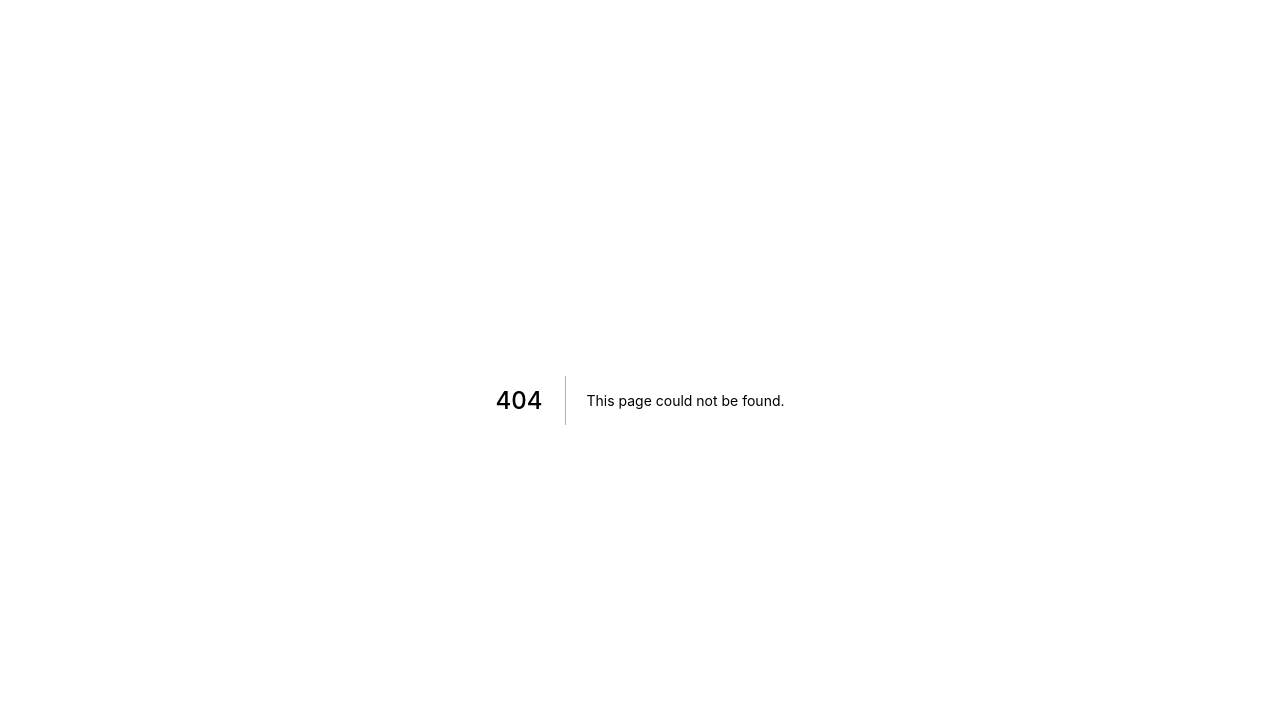
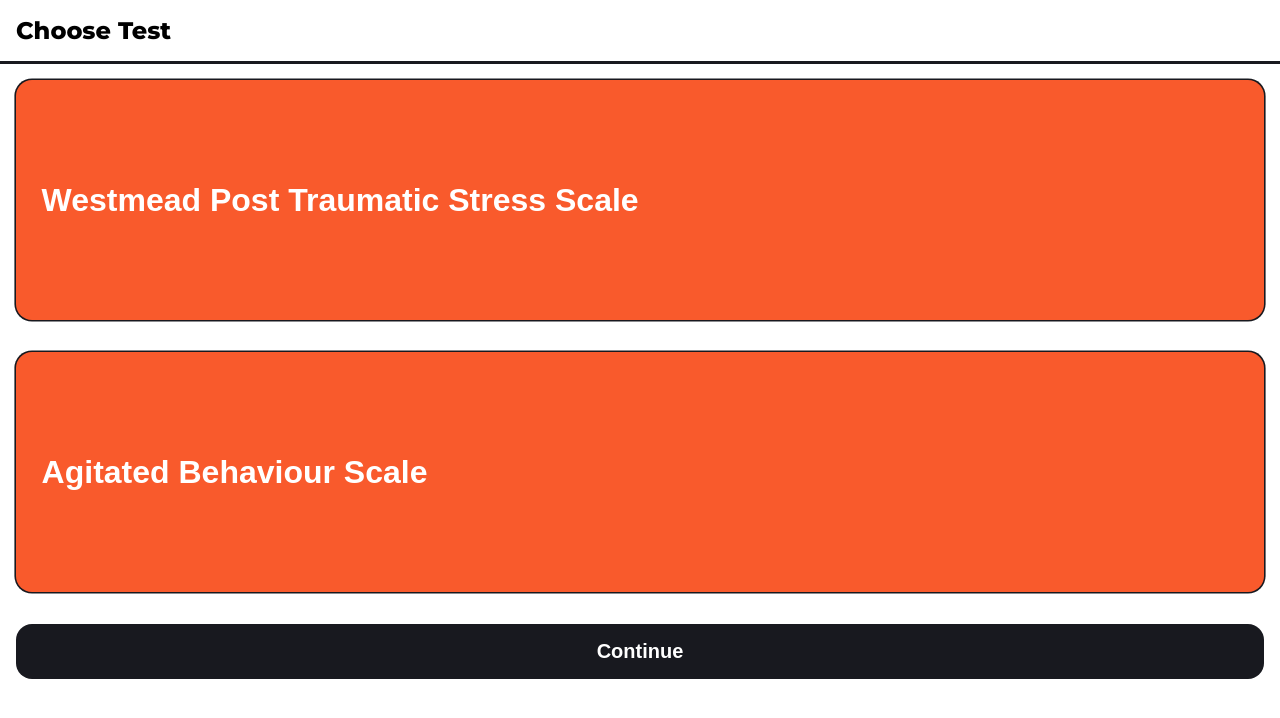
Before and after one commit to scottwillmoore/fit3161, a Next.js app: page /testSelection in a window 1280 px wide. Before the commit this address had no page. Shown: the top 718 px of the page. Built offline with nearby package versions, Linux system fonts and the light colour scheme.

Commit message:
Test Selection Page initial rough commit

```diff
--- /dev/null
+++ b/src/pages/testSelection.jsx
@@ -0,0 +1,26 @@
+import Layout from "components/layout";
+
+export default function TestSelection() {
+    return (
+        <Layout title="Index">
+            <div className="containerwhite">
+                <div className="title">
+                    <h1>Choose Test</h1>
+                </div>
+
+                <div className="bigButton">
+                    <button>Westmead Post Traumatic Stress Scale</button>
+                </div>
+
+                <div className="bigButton">
+                    <button>Agitated Behaviour Scale</button>
+                </div>
+
+                <form className="form">
+                    <button type="submit">Continue</button>
+                </form>
+
+            </div>
+        </Layout>
+    );
+}
--- a/src/styles/index.css
+++ b/src/styles/index.css
@@ -8,6 +8,9 @@
 
     --blue: #00c6ae;
     --pink: #ff89bb;
+
+    --orange: #F95A2C;
+    --yellow: #FFBD12;
 }
 
 *:before,
@@ -46,6 +49,10 @@ p {
     flex-direction: column;
     height: 100%;
     background: var(--pink);
+}
+
+.containerwhite {
+    background: var(--white);
 }
 
 .artwork {
@@ -103,3 +110,23 @@ p {
     background: #18191f;
     color: #ffffff;
 }
+
+.bigButton {
+    display: flex;
+    flex-direction: column;
+    padding: 1rem 1rem;
+
+}
+
+.bigButton button {
+    padding: 1rem 1.6rem;
+    height: 15rem;
+    border: none;
+    border-radius: 1rem;
+    font-size: 2.0rem;
+    font-weight: 900;
+    text-align: left;
+    background: var(--orange);
+    color: #ffffff;
+    box-shadow: 0 0 0 0.1rem var(--black);
+}
```
